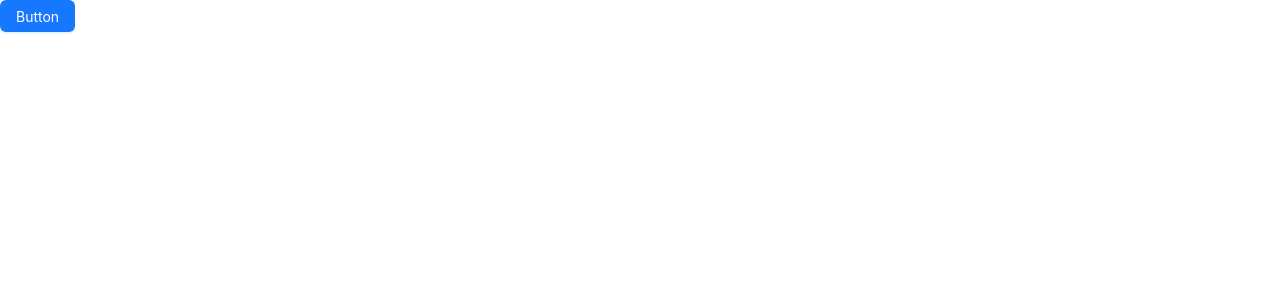
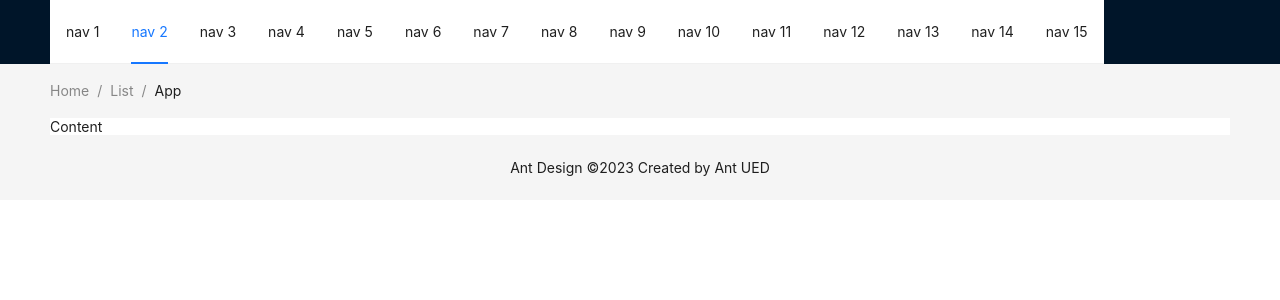
Before and after one commit to martinhecht01/PAW-TRUCKR, a React (Create React App) app: page / in a window 1280 px wide. Shown: the top 300 px of the page. Built offline with nearby package versions, Linux system fonts and the light colour scheme.

Commit message:
ft: added navbar.tsx

```diff
--- /dev/null
+++ b/src/Components/Navbar/navbar.tsx
@@ -0,0 +1,42 @@
+import React from 'react';
+import { Breadcrumb, Layout, Menu, theme } from 'antd';
+
+const { Header, Content, Footer } = Layout;
+
+const Navbar: React.FC = () => {
+    const {
+        token: { colorBgContainer },
+    } = theme.useToken();
+
+    return (
+        <Layout className="layout">
+            <Header style={{ display: 'flex', alignItems: 'center' }}>
+                <div className="demo-logo" />
+                <Menu
+                    mode="horizontal"
+                    defaultSelectedKeys={['2']}
+                    items={new Array(15).fill(null).map((_, index) => {
+                        const key = index + 1;
+                        return {
+                            key,
+                            label: `nav ${key}`,
+                        };
+                    })}
+                />
+            </Header>
+            <Content style={{ padding: '0 50px' }}>
+                <Breadcrumb style={{ margin: '16px 0' }}>
+                    <Breadcrumb.Item>Home</Breadcrumb.Item>
+                    <Breadcrumb.Item>List</Breadcrumb.Item>
+                    <Breadcrumb.Item>App</Breadcrumb.Item>
+                </Breadcrumb>
+                <div className="site-layout-content" style={{ background: colorBgContainer }}>
+                    Content
+                </div>
+            </Content>
+            <Footer style={{ textAlign: 'center' }}>Ant Design ©2023 Created by Ant UED</Footer>
+        </Layout>
+    );
+};
+
+export default Navbar;
--- a/src/index.tsx
+++ b/src/index.tsx
@@ -3,13 +3,14 @@
 import './index.css';
 import App from './App';
 import reportWebVitals from './reportWebVitals';
+import Navbar from "./Components/Navbar/navbar";
 
 const root = ReactDOM.createRoot(
   document.getElementById('root') as HTMLElement
 );
 root.render(
   <React.StrictMode>
-    <App />
+    <Navbar />
   </React.StrictMode>
 );
 
```
